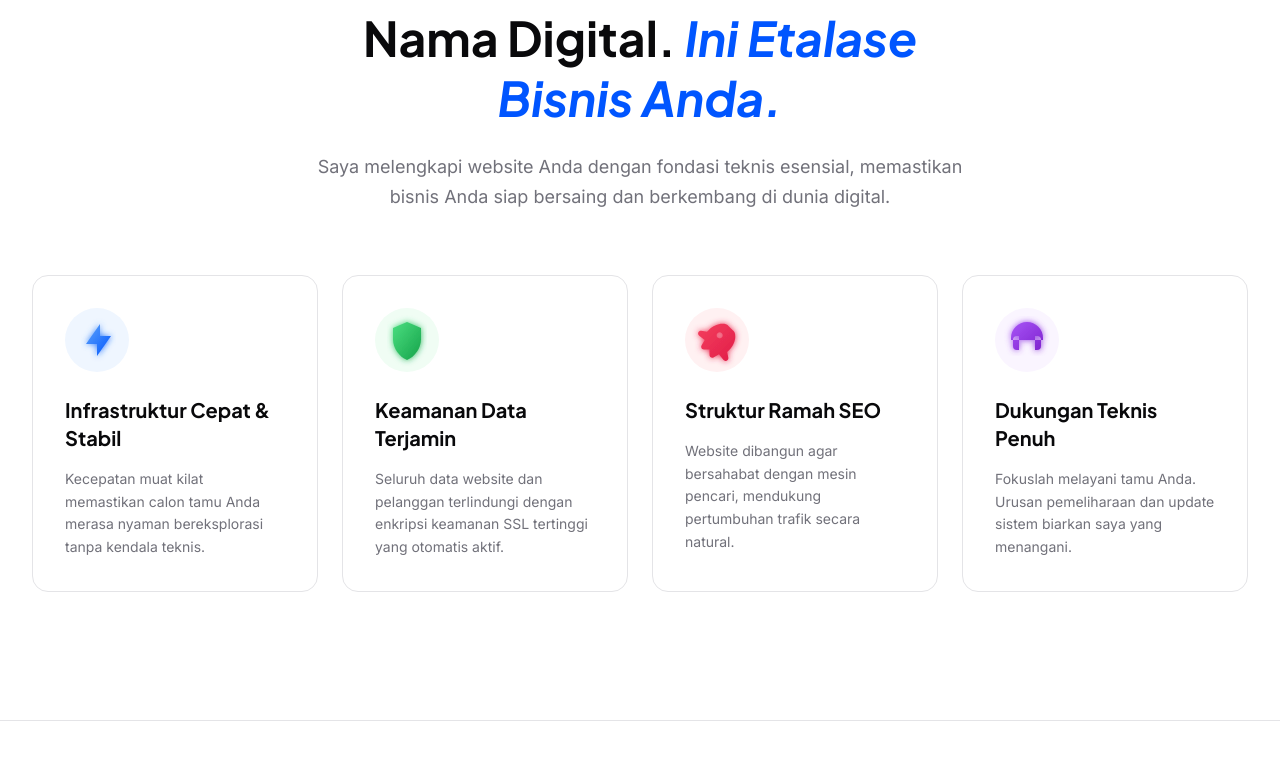
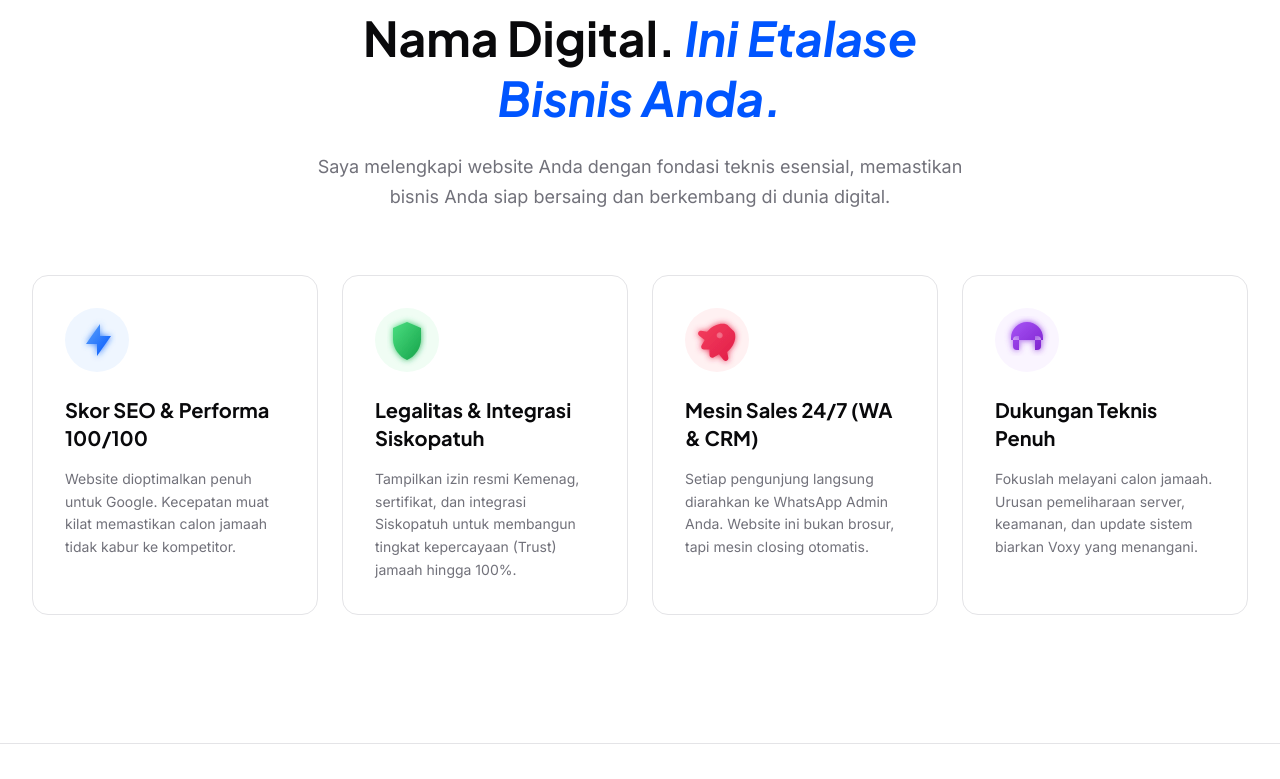
Before and after one commit to damosfxa/landingpage, a Next.js app: page / in a window 1280 px wide. Shown: the part 2408-3187 px from the top of the page. Built offline with nearby package versions, Linux system fonts and the light colour scheme.

Commit message:
feat: expand SEO keywords, update trust banner tech stack, and implement competitor features

```diff
--- a/src/app/layout.tsx
+++ b/src/app/layout.tsx
@@ -9,7 +9,16 @@ export const metadata: Metadata = {
     template: "%s | Voxy Web Studio"
   },
   description: "Tingkatkan kredibilitas dan omzet bisnis travel umrah/wisata Anda dengan desain website eksklusif, cepat, dan siap mendominasi pencarian Google.",
-  keywords: ["jasa website travel", "pembuatan web umroh", "developer web wisata", "website tour and travel", "jasa landing page travel", "desain web premium", "voxy web studio", "jasa website haji plus", "bikin web biro travel", "web developer bekasi", "jasa website travel jakarta", "pembuatan web umroh jawa barat", "jasa web travel bandung", "jasa website travel makassar", "developer web umroh surabaya", "jasa website travel jabodetabek", "pembuatan company profile perusahaan", "jasa seo website travel"],
+  keywords: [
+    // Niche Travel & Umroh
+    "jasa website travel", "pembuatan web umroh", "developer web wisata", "website tour and travel", "jasa landing page travel",
+    "desain web premium", "voxy web studio", "jasa website haji plus", "bikin web biro travel", "jasa seo website travel",
+    "pembuatan web islamic tour", "jasa web halal tourism", "pembuatan company profile perusahaan", "jasa web biro perjalanan wisata",
+    // Top Region Target (Berdasarkan Data Sebaran PPIU Terbesar di Indonesia)
+    "web developer bekasi", "jasa website travel jakarta", "pembuatan web umroh jawa barat", "jasa web travel bandung",
+    "jasa website travel makassar", "developer web umroh surabaya", "pembuatan web umroh jawa timur", "jasa website travel jabodetabek",
+    "jasa web travel semarang", "pembuatan web umroh banten", "jasa website travel jawa tengah", "developer web travel sulawesi selatan"
+  ],
   authors: [{ name: "Voxy Web Studio" }],
   creator: "Voxy Web Studio",
   openGraph: {
--- a/src/components/sections/features.tsx
+++ b/src/components/sections/features.tsx
@@ -44,23 +44,23 @@ export function FeaturesSection() {
           {[
             {
               iconSrc: "/icons/zap.svg",
-              title: "Infrastruktur Cepat & Stabil",
-              desc: "Kecepatan muat kilat memastikan calon tamu Anda merasa nyaman bereksplorasi tanpa kendala teknis.",
+              title: "Skor SEO & Performa 100/100",
+              desc: "Website dioptimalkan penuh untuk Google. Kecepatan muat kilat memastikan calon jamaah tidak kabur ke kompetitor.",
             },
             {
               iconSrc: "/icons/shield.svg",
-              title: "Keamanan Data Terjamin",
-              desc: "Seluruh data website dan pelanggan terlindungi dengan enkripsi keamanan SSL tertinggi yang otomatis aktif.",
+              title: "Legalitas & Integrasi Siskopatuh",
+              desc: "Tampilkan izin resmi Kemenag, sertifikat, dan integrasi Siskopatuh untuk membangun tingkat kepercayaan (Trust) jamaah hingga 100%.",
             },
             {
               iconSrc: "/icons/rocket.svg",
-              title: "Struktur Ramah SEO",
-              desc: "Website dibangun agar bersahabat dengan mesin pencari, mendukung pertumbuhan trafik secara natural.",
+              title: "Mesin Sales 24/7 (WA & CRM)",
+              desc: "Setiap pengunjung langsung diarahkan ke WhatsApp Admin Anda. Website ini bukan brosur, tapi mesin closing otomatis.",
             },
             {
               iconSrc: "/icons/support.svg",
               title: "Dukungan Teknis Penuh",
-              desc: "Fokuslah melayani tamu Anda. Urusan pemeliharaan dan update sistem biarkan saya yang menangani.",
+              desc: "Fokuslah melayani calon jamaah. Urusan pemeliharaan server, keamanan, dan update sistem biarkan Voxy yang menangani.",
             },
           ].map((item, i) => (
             <motion.div
--- a/src/components/smooth-scroll-provider.tsx
+++ b/src/components/smooth-scroll-provider.tsx
@@ -8,8 +8,8 @@ export function SmoothScrollProvider({ children }: { children: React.ReactNode }
   const lenisRef = useRef<any>(null)
 
   useEffect(() => {
-    function update(time: any) {
-      lenisRef.current?.lenis?.raf(time?.timestamp || time)
+    function update(time: number | { timestamp: number }) {
+      lenisRef.current?.lenis?.raf(typeof time === 'number' ? time : time?.timestamp)
     }
 
     // Unify Framer Motion and Lenis rAF
--- a/src/components/trust-banner.tsx
+++ b/src/components/trust-banner.tsx
@@ -1,4 +1,4 @@
-import { motion } from "framer-motion"
+
 
 export function TrustBanner() {
   return (
@@ -7,7 +7,7 @@ export function TrustBanner() {
         Dibangun Menggunakan Teknologi Modern & Andal
       </p>
       <div className="flex flex-wrap justify-center items-center gap-6 md:gap-12 opacity-70 grayscale max-w-5xl px-4">
-        {["Next.js 14", "React", "Tailwind CSS", "TypeScript", "Node.js", "Python", "PostgreSQL", "GraphQL", "SEO Optimized"].map((brand, i) => (
+        {["Next.js", "React", "TypeScript", "Tailwind CSS", "Framer Motion", "Supabase", "Web3Forms", "SEO Optimized"].map((brand, i) => (
           <div key={i} className="text-xl md:text-2xl font-bold font-serif tracking-tight">
             {brand}
           </div>
```
